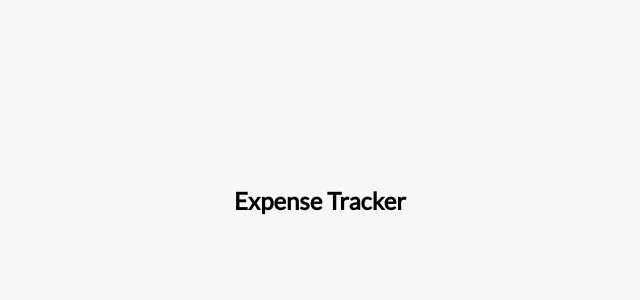
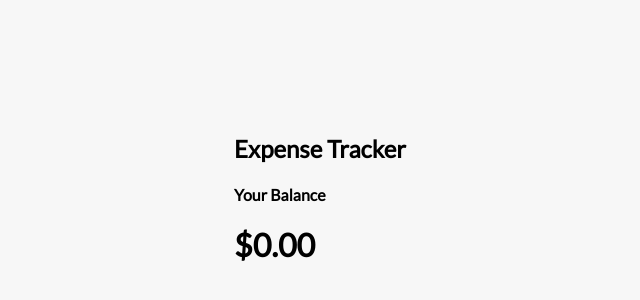
Before and after one commit to GEOFARL/expense-tracker, a React (Create React App) app: page / in a window 1280 px wide. Shown: the part 200-500 px from the top of the page, without its empty margins (320-960 px from the left). Built offline with nearby package versions, Linux system fonts and the light colour scheme.

Commit message:
Add balance component

```diff
--- a/src/App.js
+++ b/src/App.js
@@ -1,8 +1,16 @@
 import './App.css';
+import { Balance } from './components/Balance';
 import { Header } from './components/Header';
 
 function App() {
-  return <Header />;
+  return (
+    <>
+      <Header />
+      <div className="container">
+        <Balance />
+      </div>
+    </>
+  );
 }
 
 export default App;
--- /dev/null
+++ b/src/components/Balance.js
@@ -0,0 +1,10 @@
+import React from 'react';
+
+export const Balance = () => {
+  return (
+    <>
+      <h4>Your Balance</h4>
+      <h1 id="balance">$0.00</h1>
+    </>
+  );
+};
```
